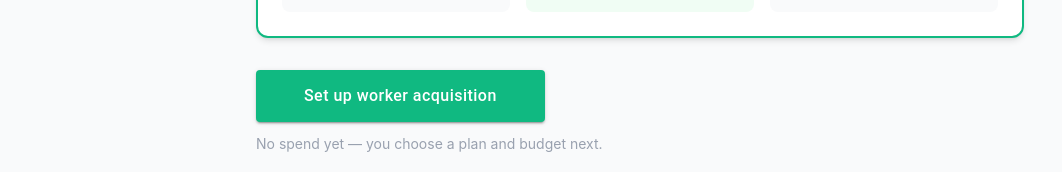
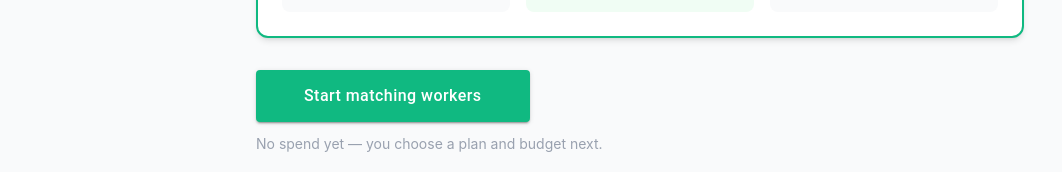
Before and after one commit to M4dhxv/giggrab-employer, a React (Vite) app: page /market-intel in a window 1280 px wide. Shown: the part 417-589 px from the top of the page, without its empty margins (0-1062 px from the left). Built offline with nearby package versions, Linux system fonts and the light colour scheme.

Commit message:
Update CTA wording to 'Start matching workers'

```diff
--- a/src/app/components/MarketIntelPage.tsx
+++ b/src/app/components/MarketIntelPage.tsx
@@ -153,8 +153,8 @@ export default function MarketIntelPage() {
             }}
           >
             {isBulk
-              ? `Set up acquisition (${selected.size} role${selected.size !== 1 ? 's' : ''})`
-              : 'Set up worker acquisition'}
+              ? `Start matching workers (${selected.size} role${selected.size !== 1 ? 's' : ''})`
+              : 'Start matching workers'}
           </Button>
           <p className="text-sm text-gray-400 mt-3">No spend yet — you choose a plan and budget next.</p>
         </div>
```
Also changed, not shown: 1 other file (tests, documents, lock files or other folders).
